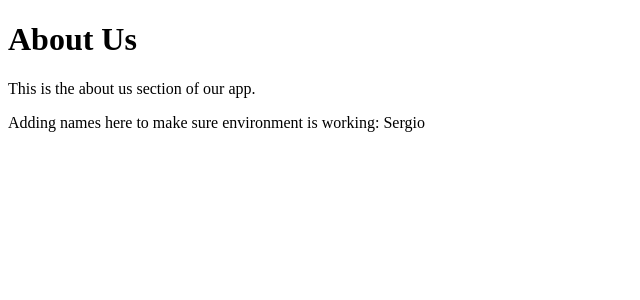
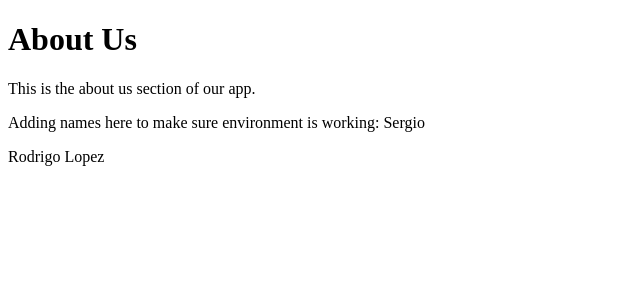
Before and after one commit to ChicoState/djsongmatch, a Next.js app: page /about-page in a window 1280 px wide. Shown: the top 300 px of the page, without its empty margins (0-640 px from the left). Built offline with nearby package versions, Linux system fonts and the light colour scheme.

Commit message:
Added my name

```diff
--- a/src/app/about-page/page.tsx
+++ b/src/app/about-page/page.tsx
@@ -4,6 +4,7 @@ export default function AboutPage() {
       <h1 className="text-6xl text-foreground">About Us</h1>
       <p className="text-2xl text-foreground">This is the about us section of our app.</p>
       <p className="text-2xl text-foreground">Adding names here to make sure environment is working: Sergio</p>
+      <p className = "text-2xl text-foreground">Rodrigo Lopez</p>
     </div>
   );
 }
```
